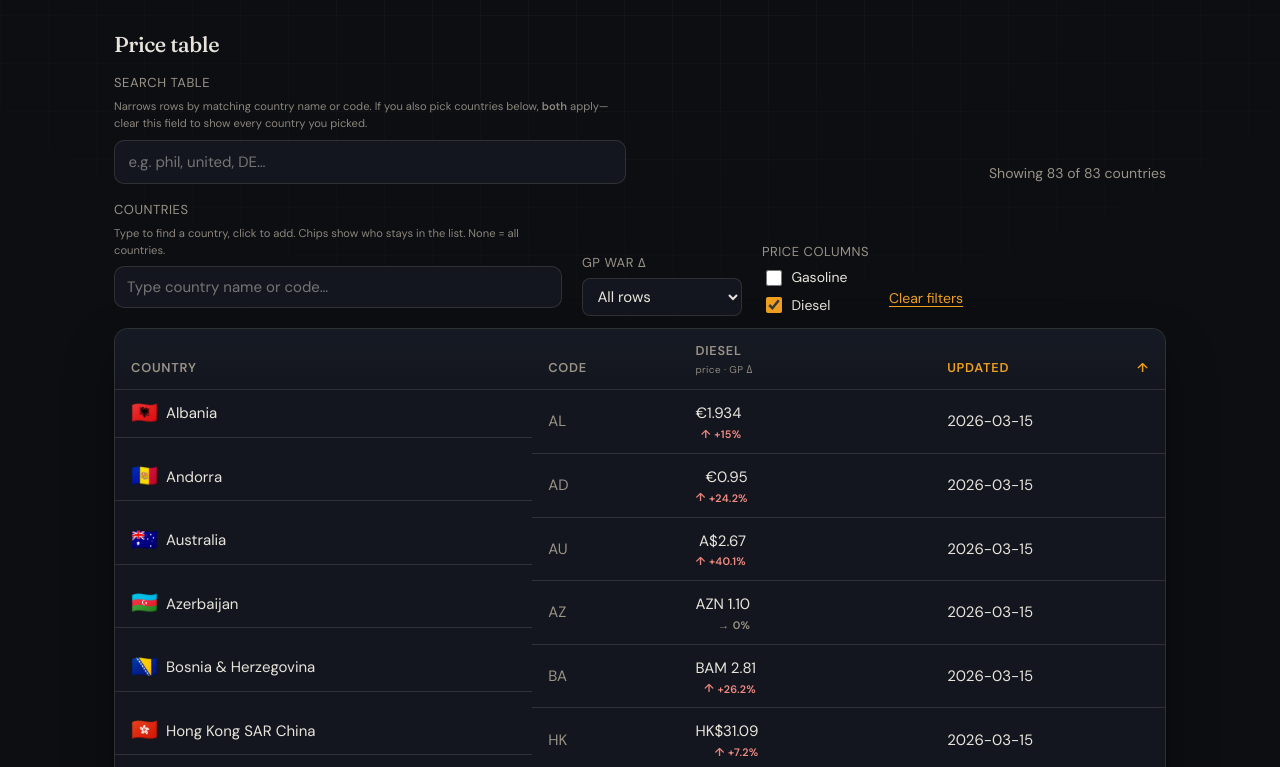
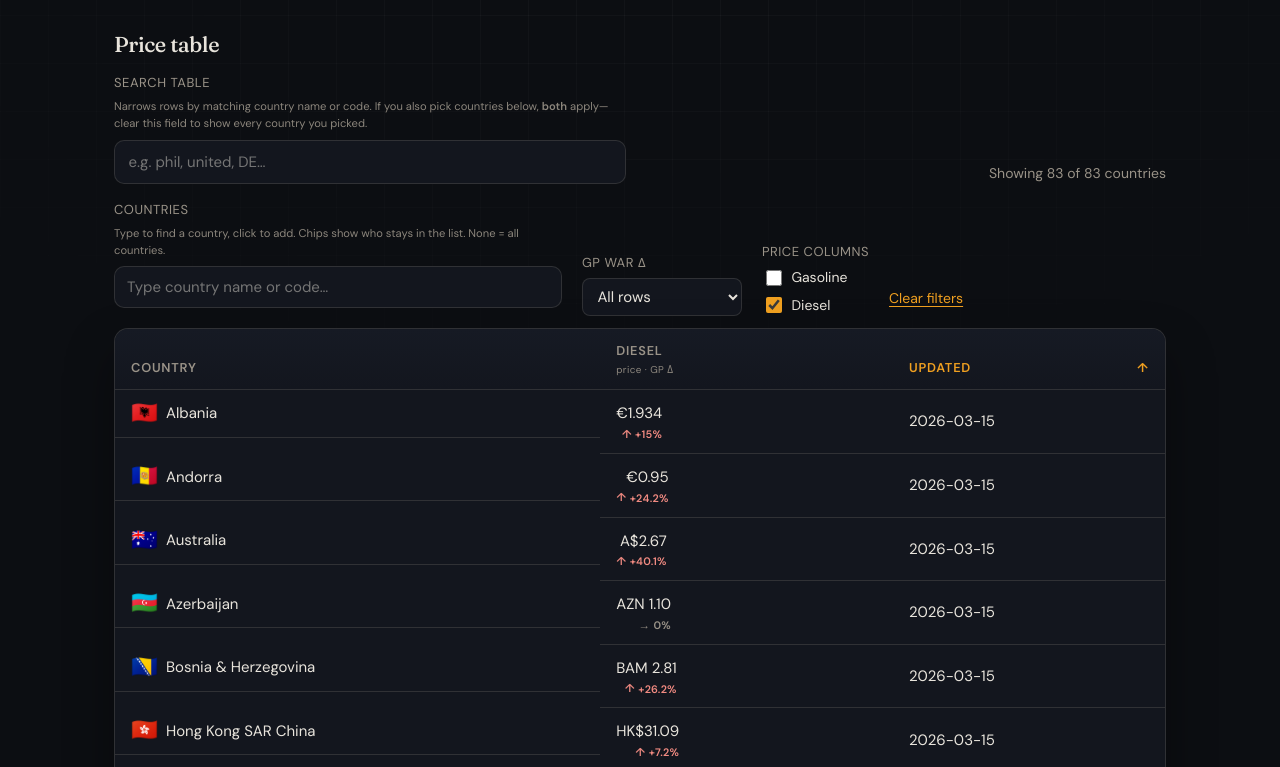
Before and after one commit to jovylle/gas, a website: page index.html in a window 1280 px wide. Both pictures are taken after a click on the button "UPDATED". Shown: the part 918-1685 px from the top of the page. Drawn offline with nearby package versions, Linux system fonts and the light colour scheme; no server answers.

Commit message:
Remove country code column from price table

```diff
--- a/app.js
+++ b/app.js
@@ -100,9 +100,6 @@ function comparePriceForSort(a, b, key) {
 function compare(a, b, key) {
   if (key === "country") {
     return String(a.country).localeCompare(String(b.country), "en");
-  }
-  if (key === "country_code") {
-    return String(a.country_code).localeCompare(String(b.country_code), "en");
   }
   if (key === "war_gas_pct" || key === "war_diesel_pct") {
     const field = key === "war_gas_pct" ? "gasoline_pct" : "diesel_pct";
@@ -209,7 +206,6 @@ function render() {
         <span class="country-flag" aria-hidden="true">${escapeHtml(flag)}</span>
         <span class="country-name">${escapeHtml(r.country)}</span>
       </td>
-      <td class="num muted">${escapeHtml(r.country_code)}</td>
       <td class="num col-gas">${priceCellHtml(r.gasoline, r.currency, w?.gasoline_pct)}</td>
       <td class="num col-die">${priceCellHtml(r.diesel, r.currency, w?.diesel_pct)}</td>
       <td class="num">${escapeHtml(r.updated_at)}</td>
@@ -699,7 +695,7 @@ function bindSortButtons() {
         sortDir = sortDir === "asc" ? "desc" : "asc";
       } else {
         sortKey = key;
-        const ascKeys = ["country", "country_code", "updated_at"];
+        const ascKeys = ["country", "updated_at"];
         sortDir = ascKeys.includes(key) ? "asc" : "desc";
       }
       updateSortButtons();
--- a/index.html
+++ b/index.html
@@ -143,11 +143,6 @@
                     <span class="sort-lbl">Country</span> <span class="sort-ind">↑</span>
                   </button>
                 </th>
-                <th scope="col" class="th-sort-cell">
-                  <button type="button" class="sort" data-sort="country_code">
-                    <span class="sort-lbl">Code</span> <span class="sort-ind"></span>
-                  </button>
-                </th>
                 <th scope="col" class="th-sort-cell col-gas">
                   <button type="button" class="sort" data-sort="gasoline">
                     <span class="sort-lbl-stack">
```
